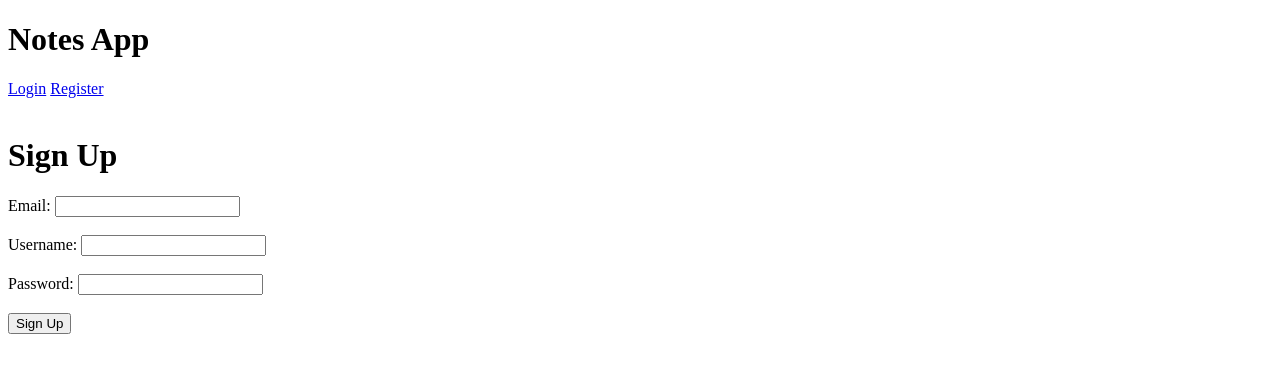
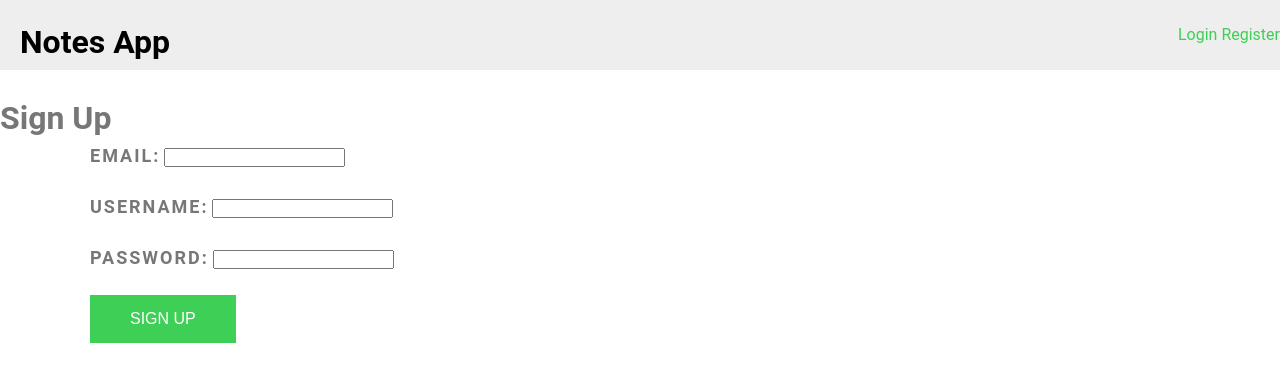
Before and after one commit to raphaelkathambana/Assignment-II, a PHP site: page /register.php in a window 1280 px wide. Shown: the top 382 px of the page. Run offline with PHP 8.4, Linux system fonts and the light colour scheme.

Commit message:
applied styles

```diff
--- a/Layout.php
+++ b/Layout.php
@@ -11,6 +11,7 @@ class Layout
             <meta charset='UTF-8'>
             <meta name='viewport' content='width=device-width, initial-scale=1.0'>
             <title>$title</title>
+            <link rel='stylesheet' href='style/style.css'>
         </head>
         <body>
         ";
@@ -24,9 +25,12 @@ class Layout
     }
     public static function navbar()
     { ?>
+        <div class='navbar'>
+            <div>
                 <a href='/' style='text-decoration: none; color: #000;'>
-            <h1>Notes App</h1>
+                    <h1 class='navbar__logo'>Notes App</h1>
                 </a>
+            </div>
             <div>
                 <?php
                 if (isset($_SESSION['user'])) { ?>
@@ -38,6 +42,7 @@ class Layout
                     <a href="login.php">Login</a>
                     <a href="register.php">Register</a>
                 <?php } ?>
+            </div>
         </div><br />
         <?php
     }
--- a/register.php
+++ b/register.php
@@ -6,14 +6,14 @@ $layout->header('Register');
 $layout->navbar();
 ?>
     <h1>Sign Up</h1>
-    <form method="post" action="signUp.php" enctype="multipart/form-data">
-        <label for="email">Email:</label>
+    <form method="post" action="signUp.php" enctype="multipart/form-data" class='container'>
+        <label class="heading-tertiary" for="email">Email:</label>
         <input type="email" name="email" required><br><br>
-        <label for="username">Username:</label>
+        <label class="heading-tertiary" for="username">Username:</label>
         <input type="text" name="username" required><br><br>
-        <label for="password">Password:</label>
+        <label class="heading-tertiary" for="password">Password:</label>
         <input type="password" name="password" required><br><br>
-        <input type="submit" value="Sign Up" name="register">
+        <input type="submit" value="Sign Up" name="register" class='btn'>
     </form>
 </body>
 </html>
--- /dev/null
+++ b/style/style.css
@@ -0,0 +1,412 @@
+.note {
+  background-color: #fff;
+  border: 1px solid #ddd;
+  border-radius: 4px;
+  margin-bottom: 20px;
+  padding: 20px;
+  position: relative;
+  display: flex;
+  flex-direction: column;
+}
+.note .note-heading {
+  margin-bottom: 10px;
+  margin-top: 0;
+}
+.note .note-text {
+  margin-bottom: 0;
+}
+.note .note-delete {
+  position: absolute;
+  right: 10px;
+  top: 10px;
+}
+
+@media screen and (min-width: 48em) {
+  .header {
+    height: 10rem;
+  }
+}
+@media (min-width: 36em) {
+  .container {
+    max-width: 54rem;
+  }
+}
+@media (min-width: 48em) {
+  .container {
+    max-width: 72rem;
+  }
+}
+@media (min-width: 62em) {
+  .container {
+    max-width: 96rem;
+  }
+}
+@media (min-width: 75em) {
+  .container {
+    max-width: 114rem;
+  }
+}
+@keyframes moveInLeft {
+  0% {
+    opacity: 0;
+    transform: translateX(-10rem);
+  }
+  80% {
+    transform: translateX(1rem);
+  }
+  100% {
+    opacity: 1;
+    transform: translate(0);
+  }
+}
+@keyframes moveInRight {
+  0% {
+    opacity: 0;
+    transform: translateX(10rem);
+  }
+  80% {
+    transform: translateX(-1rem);
+  }
+  100% {
+    opacity: 1;
+    transform: translate(0);
+  }
+}
+@keyframes moveInBottom {
+  0% {
+    opacity: 0;
+    transform: translateY(3rem);
+  }
+  100% {
+    opacity: 1;
+    transform: translate(0);
+  }
+}
+@keyframes moveInTop {
+  0% {
+    opacity: 0;
+    transform: translateY(-3rem);
+  }
+  100% {
+    opacity: 1;
+    transform: translate(0);
+  }
+}
+*, *::before, *::after {
+  box-sizing: border-box;
+  margin: 0;
+  padding: 0;
+}
+
+body {
+  font-family: "Roboto", sans-serif;
+  font-size: 1.6rem;
+  line-height: 1.5;
+  color: #777777;
+}
+
+html {
+  box-sizing: border-box;
+  font-size: 62.5%; /* 10px/16px = 62.5% -> 1rem = 10px */
+}
+
+.container {
+  max-width: 120rem;
+  margin: 0 auto;
+  padding: 0 2rem;
+}
+
+.heading-primary {
+  color: #3ecf56;
+  text-transform: uppercase;
+  font-size: 2.8rem;
+  font-weight: 700;
+  letter-spacing: 1rem;
+  margin-bottom: 6rem;
+  backface-visibility: hidden;
+  animation-name: moveInLeft;
+  animation-duration: 1s;
+  animation-timing-function: ease-out;
+}
+@media only screen and (max-width: 75em) {
+  .heading-primary {
+    font-size: 2.5rem;
+  }
+}
+@media only screen and (max-width: 56.25em) {
+  .heading-primary {
+    font-size: 2rem;
+  }
+}
+@media only screen and (max-width: 37.5em) {
+  .heading-primary {
+    font-size: 1.6rem;
+    letter-spacing: 0.7rem;
+  }
+}
+
+.heading-secondary {
+  font-size: 3.5rem;
+  text-transform: uppercase;
+  font-weight: 700;
+  letter-spacing: 1rem;
+  margin-bottom: 2rem;
+}
+@media only screen and (max-width: 56.25em) {
+  .heading-secondary {
+    font-size: 3rem;
+  }
+}
+@media only screen and (max-width: 37.5em) {
+  .heading-secondary {
+    font-size: 2.5rem;
+  }
+}
+
+.heading-tertiary {
+  font-size: 1.8rem;
+  font-weight: 700;
+  text-transform: uppercase;
+  letter-spacing: 0.2rem;
+  margin-bottom: 1rem;
+}
+@media only screen and (max-width: 56.25em) {
+  .heading-tertiary {
+    font-size: 1.6rem;
+  }
+}
+
+.paragraph {
+  font-size: 1.6rem;
+  margin-bottom: 2rem;
+}
+@media only screen and (max-width: 56.25em) {
+  .paragraph {
+    font-size: 1.4rem;
+  }
+}
+
+@media screen and (min-width: 48em) {
+  .header {
+    height: 10rem;
+  }
+}
+@media (min-width: 36em) {
+  .container {
+    max-width: 54rem;
+  }
+}
+@media (min-width: 48em) {
+  .container {
+    max-width: 72rem;
+  }
+}
+@media (min-width: 62em) {
+  .container {
+    max-width: 96rem;
+  }
+}
+@media (min-width: 75em) {
+  .container {
+    max-width: 114rem;
+  }
+}
+@keyframes moveInLeft {
+  0% {
+    opacity: 0;
+    transform: translateX(-10rem);
+  }
+  80% {
+    transform: translateX(1rem);
+  }
+  100% {
+    opacity: 1;
+    transform: translate(0);
+  }
+}
+@keyframes moveInRight {
+  0% {
+    opacity: 0;
+    transform: translateX(10rem);
+  }
+  80% {
+    transform: translateX(-1rem);
+  }
+  100% {
+    opacity: 1;
+    transform: translate(0);
+  }
+}
+@keyframes moveInBottom {
+  0% {
+    opacity: 0;
+    transform: translateY(3rem);
+  }
+  100% {
+    opacity: 1;
+    transform: translate(0);
+  }
+}
+@keyframes moveInTop {
+  0% {
+    opacity: 0;
+    transform: translateY(-3rem);
+  }
+  100% {
+    opacity: 1;
+    transform: translate(0);
+  }
+}
+.header {
+  background-color: #3ecf56;
+  height: 7rem;
+  margin-bottom: 2rem;
+  text-align: center;
+  color: #fff;
+  text-transform: uppercase;
+  font-size: 2rem;
+  font-weight: 700;
+  display: flex;
+  justify-content: center;
+  align-items: center;
+  border-radius: 0.125rem solid transparent;
+}
+
+a[href] {
+  color: #3ecf56;
+  text-decoration: none;
+  transition: all 0.2s;
+}
+a[href]:hover {
+  color: #104d1a;
+}
+
+.navbar {
+  height: 7rem;
+  display: flex;
+  align-items: center;
+  justify-content: space-between;
+  background-color: #eee;
+}
+@media only screen and (max-width: 56.25em) {
+  .navbar {
+    height: 10rem;
+  }
+}
+
+.navbar__logo {
+  height: 3.5rem;
+  margin-left: 2rem;
+}
+@media only screen and (max-width: 56.25em) {
+  .navbar__logo {
+    height: 5rem;
+  }
+}
+
+.message {
+  background-color: #eee;
+  padding: 2rem;
+  margin-bottom: 2rem;
+  font-size: 1.4rem;
+  color: #777777;
+  position: sticky;
+  top: 7rem;
+}
+@media only screen and (max-width: 56.25em) {
+  .message {
+    font-size: 1.2rem;
+  }
+}
+
+@media screen and (min-width: 48em) {
+  .header {
+    height: 10rem;
+  }
+}
+@media (min-width: 36em) {
+  .container {
+    max-width: 54rem;
+  }
+}
+@media (min-width: 48em) {
+  .container {
+    max-width: 72rem;
+  }
+}
+@media (min-width: 62em) {
+  .container {
+    max-width: 96rem;
+  }
+}
+@media (min-width: 75em) {
+  .container {
+    max-width: 114rem;
+  }
+}
+@keyframes moveInLeft {
+  0% {
+    opacity: 0;
+    transform: translateX(-10rem);
+  }
+  80% {
+    transform: translateX(1rem);
+  }
+  100% {
+    opacity: 1;
+    transform: translate(0);
+  }
+}
+@keyframes moveInRight {
+  0% {
+    opacity: 0;
+    transform: translateX(10rem);
+  }
+  80% {
+    transform: translateX(-1rem);
+  }
+  100% {
+    opacity: 1;
+    transform: translate(0);
+  }
+}
+@keyframes moveInBottom {
+  0% {
+    opacity: 0;
+    transform: translateY(3rem);
+  }
+  100% {
+    opacity: 1;
+    transform: translate(0);
+  }
+}
+@keyframes moveInTop {
+  0% {
+    opacity: 0;
+    transform: translateY(-3rem);
+  }
+  100% {
+    opacity: 1;
+    transform: translate(0);
+  }
+}
+.btn {
+  background-color: #3ecf56;
+  color: #fff;
+  border: none;
+  border-radius: 0;
+  padding: 1.5rem 4rem;
+  font-size: 1.6rem;
+  text-transform: uppercase;
+  cursor: pointer;
+  transition: all 0.2s;
+}
+.btn:hover {
+  background-color: #104d1a;
+}
+.btn:focus {
+  outline: none;
+}
+.btn:active {
+  transform: translateY(2px);
+}/*# sourceMappingURL=style.css.map */
```
Also changed, not shown: index.php (+20 -18 lines), login.php (+5 -5 lines), 2 other files. Lines whose indentation alone changed are shown as unchanged.
